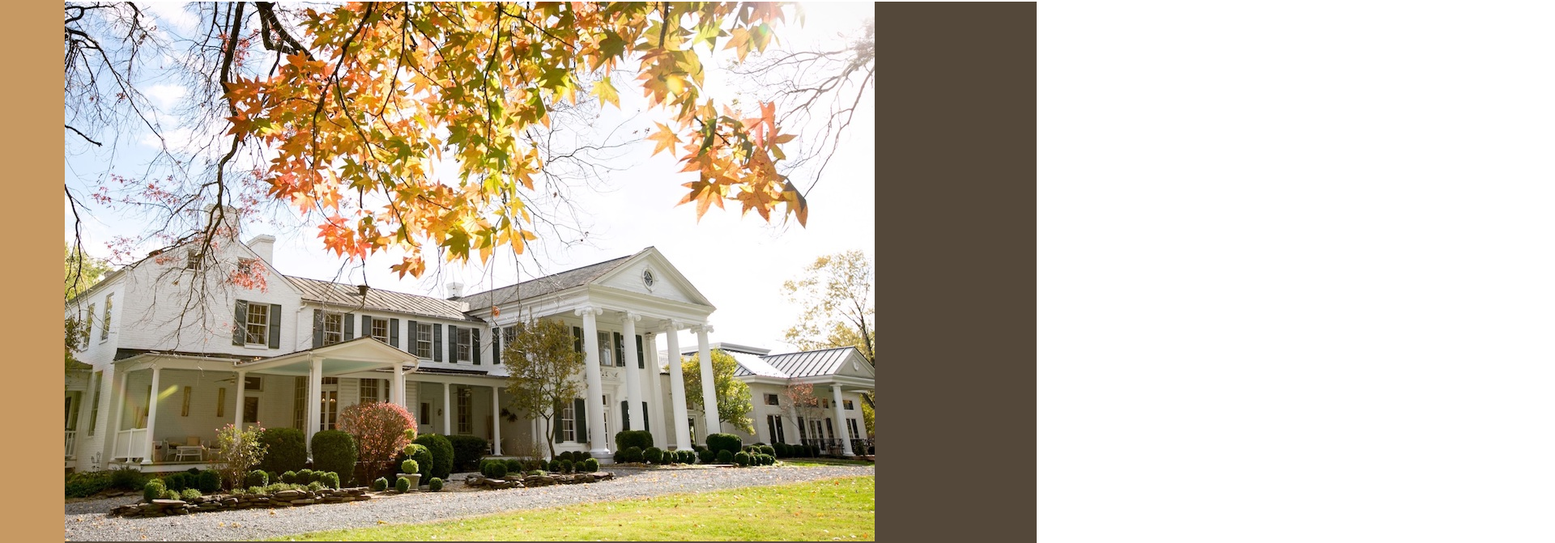
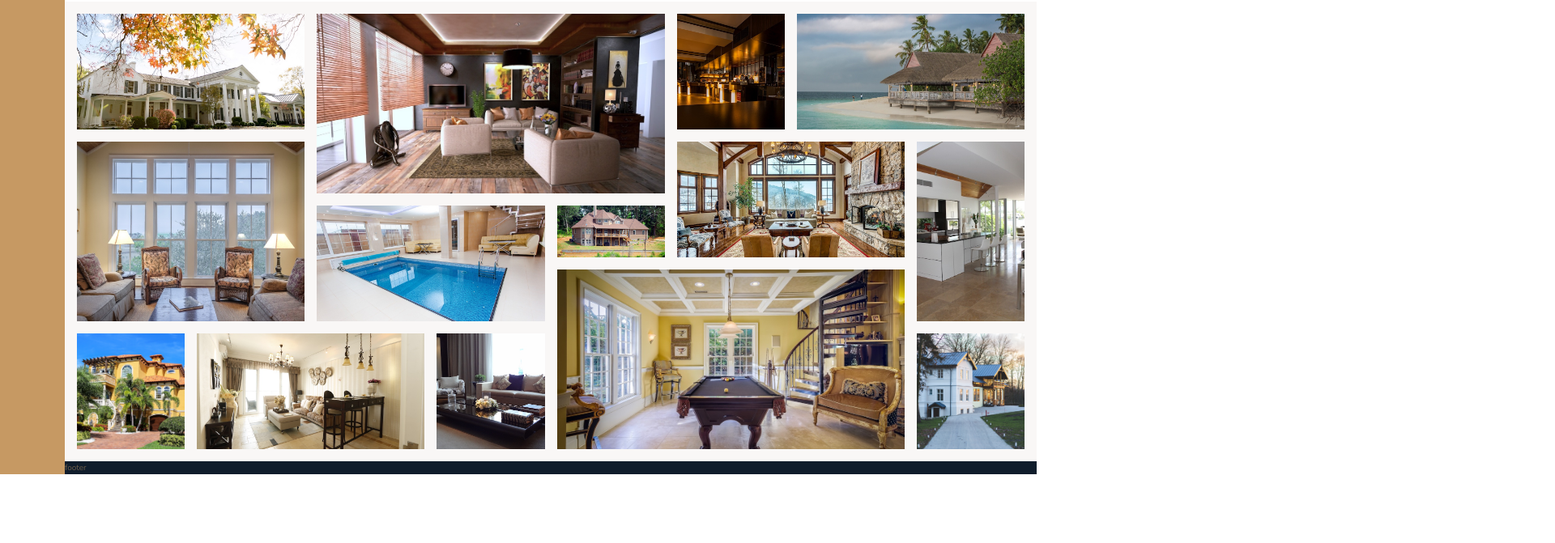
Before and after one commit to tchoforwilson/Nexter, a website: page index.html in a window 1280 px wide. Shown: the part 3070-3741 px from the top of the page at 81% size, 1920 px wide, since content can reach past the window. After the commit the page ends 3656 px from the top, so only its background shows below. Drawn offline with nearby package versions, Linux system fonts and the light colour scheme.

Commit message:
Compiled css

```diff
--- a/css/style.css
+++ b/css/style.css
@@ -232,8 +232,75 @@ body {
 }
 
 .gallery {
-  background-color: #54483a;
+  background-color: #f9f7f6;
   grid-column: full-start/full-end;
+  display: grid;
+  grid-template-columns: repeat(8, 1fr);
+  grid-template-rows: repeat(7, 5vw);
+  gap: 1.5rem;
+  padding: 1.5rem;
+}
+.gallery__item--1 {
+  grid-row: 1/span 2;
+  grid-column: 1/span 2;
+}
+.gallery__item--2 {
+  grid-row: 1/span 3;
+  grid-column: 3/span 3;
+}
+.gallery__item--3 {
+  grid-row: 1/span 2;
+  grid-column: 6/span 1;
+}
+.gallery__item--4 {
+  grid-row: 1/span 2;
+  grid-column: 7/span 2;
+}
+.gallery__item--5 {
+  grid-row: 3/span 3;
+  grid-column: 1/span 2;
+}
+.gallery__item--6 {
+  grid-row: 4/span 2;
+  grid-column: 3/span 2;
+}
+.gallery__item--7 {
+  grid-row: 4/span 1;
+  grid-column: 5/span 1;
+}
+.gallery__item--8 {
+  grid-row: 3/span 2;
+  grid-column: 6/span 2;
+}
+.gallery__item--9 {
+  grid-row: 3/span 3;
+  grid-column: 8/span 1;
+}
+.gallery__item--10 {
+  grid-row: 6/span 2;
+  grid-column: 1/span 1;
+}
+.gallery__item--11 {
+  grid-row: 6/span 2;
+  grid-column: 2/span 2;
+}
+.gallery__item--12 {
+  grid-row: 6/span 2;
+  grid-column: 4/span 1;
+}
+.gallery__item--13 {
+  grid-row: 5/span 3;
+  grid-column: 5/span 3;
+}
+.gallery__item--14 {
+  grid-row: 6/span 2;
+  grid-column: 8/span 1;
+}
+.gallery__img {
+  width: 100%;
+  height: 100%;
+  object-fit: cover;
+  display: block;
 }
 
 .footer {
```
Also changed, not shown: 1 other file.
